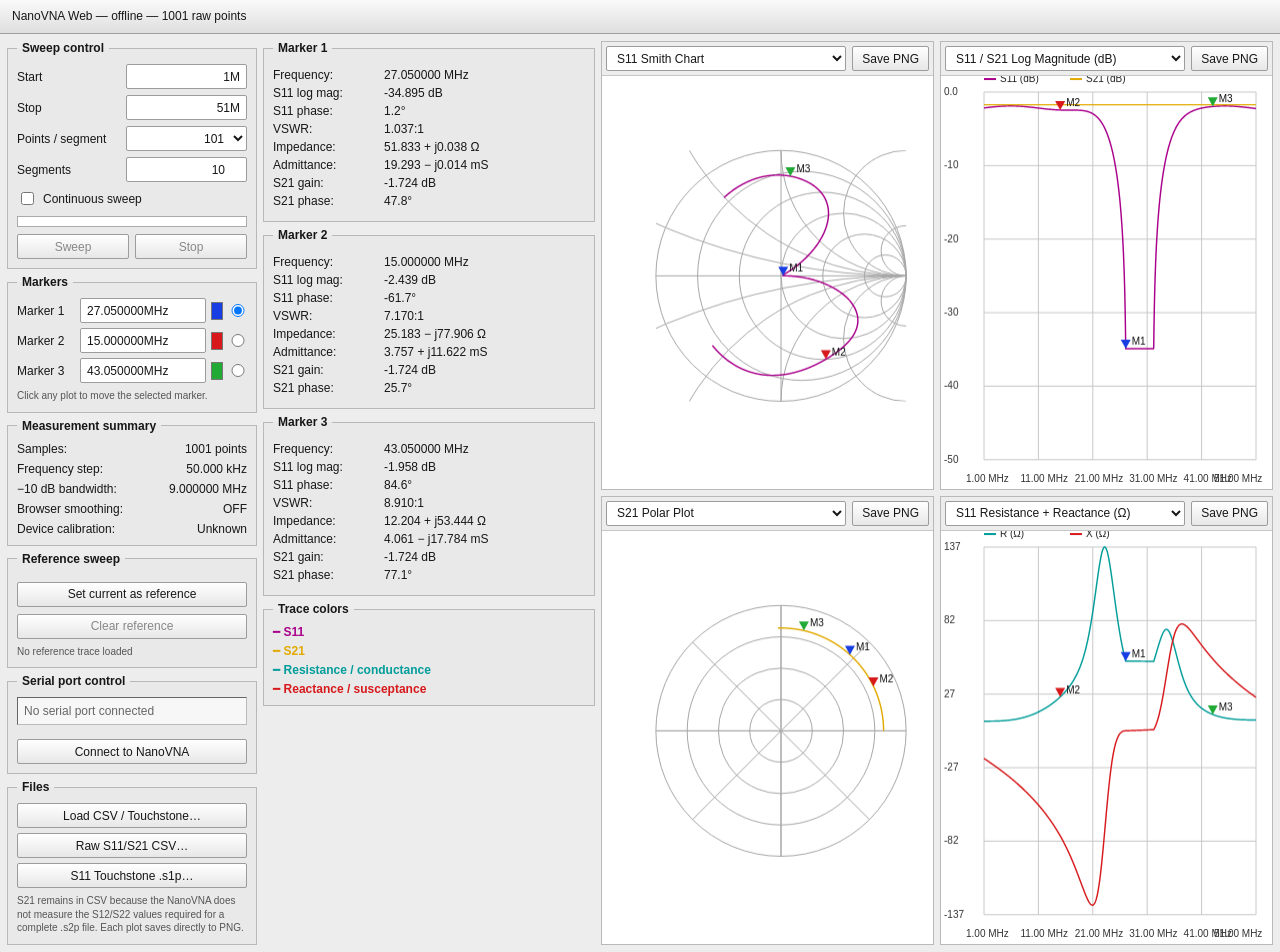
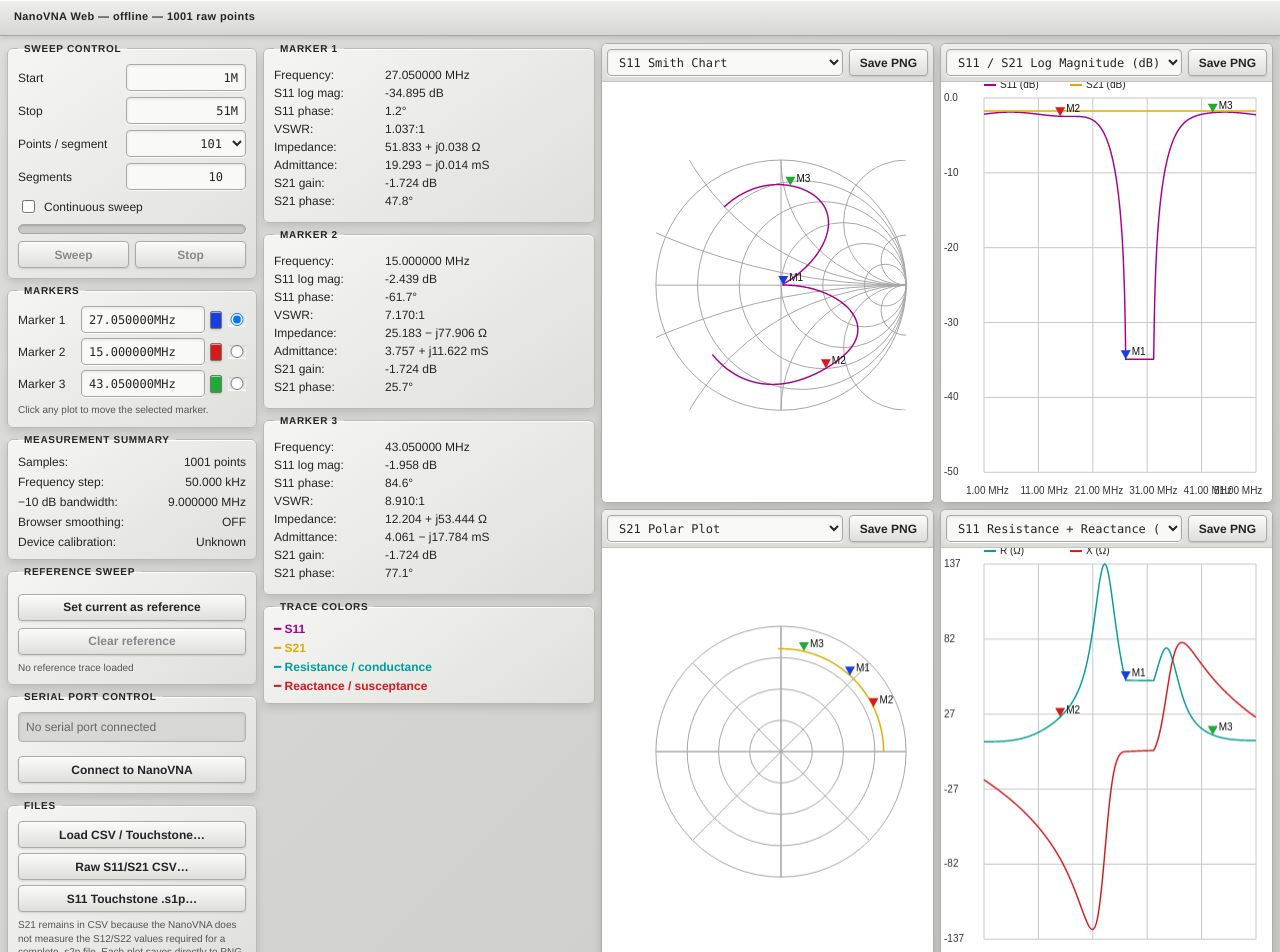
Before and after one commit to mattlmccoy/nanovna-web, a React (Vite) app: page / in a window 1280 px wide. Shown: the top 952 px of the page. Built offline with nearby package versions, Linux system fonts and the light colour scheme.

Commit message:
Apply restrained instrument surface styling

```diff
--- a/src/styles.css
+++ b/src/styles.css
@@ -1,48 +1,50 @@
-:root { font-family: Arial, Helvetica, sans-serif; color: #171717; background: #d9d9d9; font-synthesis: none; }
+:root { font-family: 'Avenir Next', 'Helvetica Neue', Arial, sans-serif; color: #252525; background: #cfcfcd; font-synthesis: none; --surface: #e9e9e7; --surface-high: #f5f5f3; --edge: #b9b9b6; --yellow: #f1d51c; }
 * { box-sizing: border-box; }
-body { margin: 0; min-width: 320px; min-height: 100vh; background: #d9d9d9; font-size: 12px; }
+body { margin: 0; min-width: 320px; min-height: 100vh; background: #cfcfcd; font-size: 12px; }
 button, input, select { font: inherit; color: inherit; }
-button, input, select { min-height: 25px; border: 1px solid #9c9c9c; border-radius: 2px; background: linear-gradient(#fff, #e7e7e7); }
-button { padding: 3px 9px; cursor: pointer; }
-button:hover:not(:disabled) { background: linear-gradient(#fff, #d8e9f7); border-color: #6289a8; }
+button, input, select { min-height: 27px; border: 1px solid #a9a9a6; border-radius: 4px; background: linear-gradient(#fbfbfa, #dededb); box-shadow: inset 0 1px rgba(255,255,255,.95), 0 1px 2px rgba(0,0,0,.12); }
+button { padding: 3px 10px; cursor: pointer; font-weight: 600; }
+button:active:not(:disabled) { transform: translateY(1px); box-shadow: inset 0 1px 3px rgba(0,0,0,.18); }
+button:hover:not(:disabled) { background: linear-gradient(#fff, #e8e8e5); border-color: #848481; }
 button:disabled { color: #888; cursor: default; }
-input, select { padding: 3px 6px; background: #fff; }
-.application { min-height: 100vh; display: flex; flex-direction: column; background: #ededed; }
-.window-title { height: 34px; padding: 9px 12px; border-bottom: 1px solid #a0a0a0; background: linear-gradient(#fafafa, #dedede); font-size: 12px; }
+input, select { padding: 3px 7px; background: #f9f9f7; font-family: 'SFMono-Regular', Consolas, monospace; box-shadow: inset 0 1px 3px rgba(0,0,0,.09), 0 1px rgba(255,255,255,.8); }
+.application { min-height: 100vh; display: flex; flex-direction: column; background: linear-gradient(135deg, #dededc, #c9c9c7); }
+.window-title { height: 36px; padding: 10px 14px; border-bottom: 1px solid #a5a5a2; background: linear-gradient(#efefed, #d6d6d3); box-shadow: inset 0 1px rgba(255,255,255,.9), 0 2px 5px rgba(0,0,0,.12); font-size: 11px; font-weight: 700; letter-spacing: .035em; }
 .main-grid { flex: 1; display: grid; grid-template-columns: 250px 332px minmax(580px, 1fr); gap: 6px; padding: 7px; min-height: 0; }
 .controls-column, .readouts-column { display: flex; min-width: 0; flex-direction: column; gap: 6px; }
-fieldset { min-width: 0; margin: 0; padding: 9px; border: 1px solid #b8b8b8; background: #e9e9e9; }
-legend { padding: 0 5px; font-weight: 600; }
+fieldset { min-width: 0; margin: 0; padding: 10px; border: 1px solid var(--edge); border-radius: 6px; background: linear-gradient(145deg, var(--surface-high), #dfdfdc); box-shadow: inset 0 1px rgba(255,255,255,.95), 0 4px 8px rgba(0,0,0,.12); }
+legend { padding: 0 6px; font-size: 10px; font-weight: 800; letter-spacing: .07em; text-transform: uppercase; }
 .form-grid { display: grid; grid-template-columns: 1fr 1.2fr; align-items: center; gap: 6px 8px; }
 .form-grid input, .form-grid select { width: 100%; text-align: right; }
 .wide { width: 100%; margin-top: 7px; }
-.progress { height: 11px; margin-top: 8px; border: 1px solid #aaa; background: white; }
-.progress i { display: block; height: 100%; background: #2f76c2; }
+.progress { height: 10px; overflow: hidden; margin-top: 8px; border: 1px solid #aaa; border-radius: 5px; background: #c8c8c5; box-shadow: inset 0 1px 2px rgba(0,0,0,.17); }
+.progress i { display: block; height: 100%; background: var(--yellow); box-shadow: 0 0 5px rgba(241,213,28,.7); }
 .check-row { display: flex; align-items: center; gap: 6px; margin-top: 7px; }
 .check-row input { min-height: 0; }
 .sweep-buttons { display: grid; grid-template-columns: 1fr 1fr; gap: 6px; margin-top: 7px; }
 .marker-control { display: grid; grid-template-columns: 58px minmax(0, 1fr) 13px 18px; align-items: center; gap: 5px; margin-bottom: 5px; }
 .marker-control input[type='radio'] { min-height: 0; margin: 0; }
-.marker-control span { width: 12px; height: 18px; border: 1px solid #777; }
+.marker-control span { width: 12px; height: 18px; border: 1px solid #777; border-radius: 2px; box-shadow: inset 0 1px rgba(255,255,255,.55), 0 1px 2px rgba(0,0,0,.15); }
 small { display: block; margin-top: 6px; color: #555; line-height: 1.35; }
 .summary { display: grid; grid-template-columns: 1fr auto; gap: 6px 8px; }
 .summary b { font-weight: 400; text-align: right; }
-.serial-status { margin-bottom: 7px; padding: 6px; border: 1px inset #bbb; background: #f7f7f7; color: #666; }
+.serial-status { margin-bottom: 7px; padding: 7px; border: 1px solid #b3b3b0; border-radius: 4px; background: #d7d7d4; box-shadow: inset 0 1px 3px rgba(0,0,0,.12); color: #666; }
 .serial-status.online { color: #067723; background: #effbef; }
 .file-buttons { display: grid; grid-template-columns: 1fr; gap: 5px; }
-.file-picker { min-height: 25px; display: grid; place-items: center; padding: 3px 9px; border: 1px solid #9c9c9c; border-radius: 2px; background: linear-gradient(#fff, #e7e7e7); cursor: pointer; }
-.file-picker:hover { background: linear-gradient(#fff, #d8e9f7); border-color: #6289a8; }
+.file-picker { min-height: 27px; display: grid; place-items: center; padding: 3px 9px; border: 1px solid #a9a9a6; border-radius: 4px; background: linear-gradient(#fbfbfa, #dededb); box-shadow: inset 0 1px rgba(255,255,255,.95), 0 1px 2px rgba(0,0,0,.12); cursor: pointer; font-weight: 600; }
+.file-picker:hover { background: linear-gradient(#fff, #e8e8e5); border-color: #848481; }
 .file-picker input { display: none; }
 .marker-readout > div { display: grid; grid-template-columns: 104px 1fr; gap: 7px; margin: 4px 0; }
 .marker-readout b { overflow: hidden; font-weight: 400; text-overflow: ellipsis; white-space: nowrap; }
 .trace-key { display: grid; gap: 5px; font-weight: 600; }
 .charts-grid { display: grid; min-width: 0; min-height: 0; grid-template-columns: 1fr 1fr; grid-template-rows: minmax(280px, 1fr) minmax(280px, 1fr); gap: 6px; }
-.chart-panel { min-width: 0; min-height: 0; display: flex; flex-direction: column; border: 1px solid #b9b9b9; background: white; }
-.chart-titlebar { display: flex; flex: 0 0 auto; align-items: center; gap: 6px; padding: 4px; border-bottom: 1px solid #c7c7c7; background: #ededed; }
+.chart-panel { min-width: 0; min-height: 0; overflow: hidden; display: flex; flex-direction: column; border: 1px solid #adadaa; border-radius: 6px; background: white; box-shadow: inset 0 1px rgba(255,255,255,.9), 0 5px 10px rgba(0,0,0,.14); }
+.chart-titlebar { display: flex; flex: 0 0 auto; align-items: center; gap: 6px; padding: 5px; border-bottom: 1px solid #c1c1be; background: linear-gradient(#efefed, #dcdcd9); }
 .chart-titlebar select { min-width: 0; flex: 1; }
 .chart-titlebar button { white-space: nowrap; }
 .chart-panel canvas { width: 100%; height: 100%; min-height: 240px; cursor: crosshair; }
-.statusbar { min-height: 27px; display: flex; justify-content: space-between; gap: 20px; padding: 6px 9px; border-top: 1px solid #aaa; background: linear-gradient(#eee, #d6d6d6); color: #333; }
+.statusbar { min-height: 29px; display: flex; justify-content: space-between; gap: 20px; padding: 7px 11px; border-top: 1px solid #9e9e9b; background: linear-gradient(#e7e7e4, #cececb); box-shadow: inset 0 1px rgba(255,255,255,.8); color: #333; font-family: 'SFMono-Regular', Consolas, monospace; font-size: 10px; }
+.statusbar span:first-child::before { content: ''; display: inline-block; width: 7px; height: 7px; margin-right: 7px; border-radius: 50%; background: var(--yellow); border: 1px solid #aa9710; box-shadow: 0 0 4px rgba(241,213,28,.7); }
 
 @media (max-width: 1180px) {
   .main-grid { grid-template-columns: 230px 300px minmax(470px, 1fr); }
```
